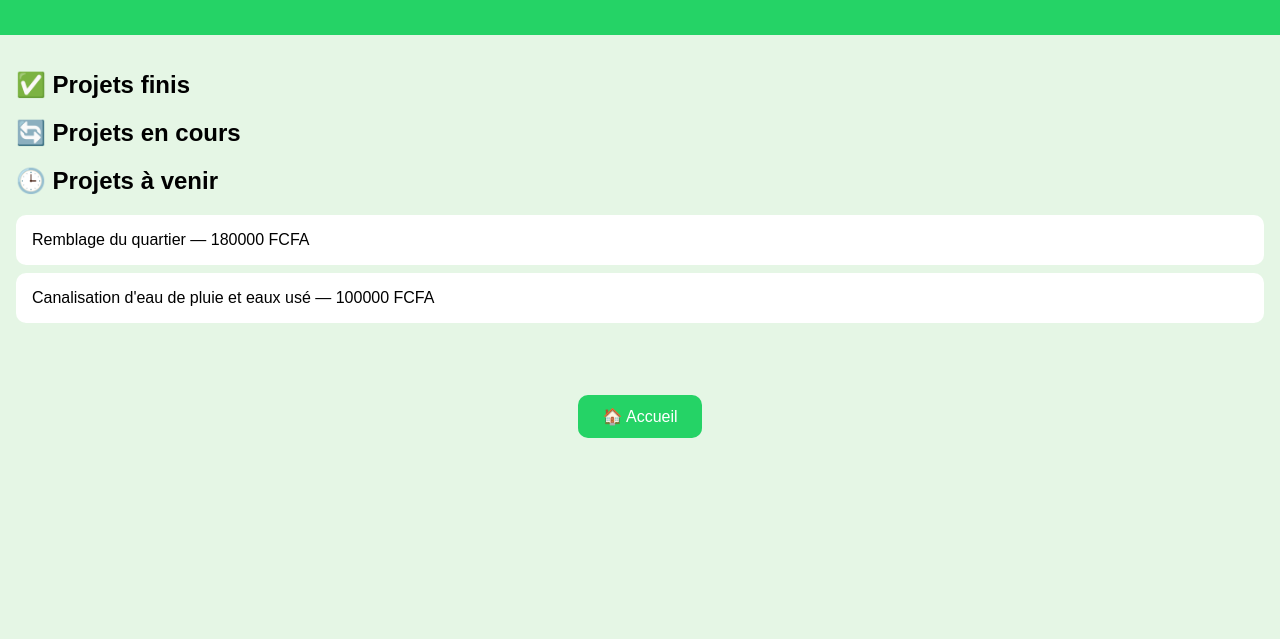
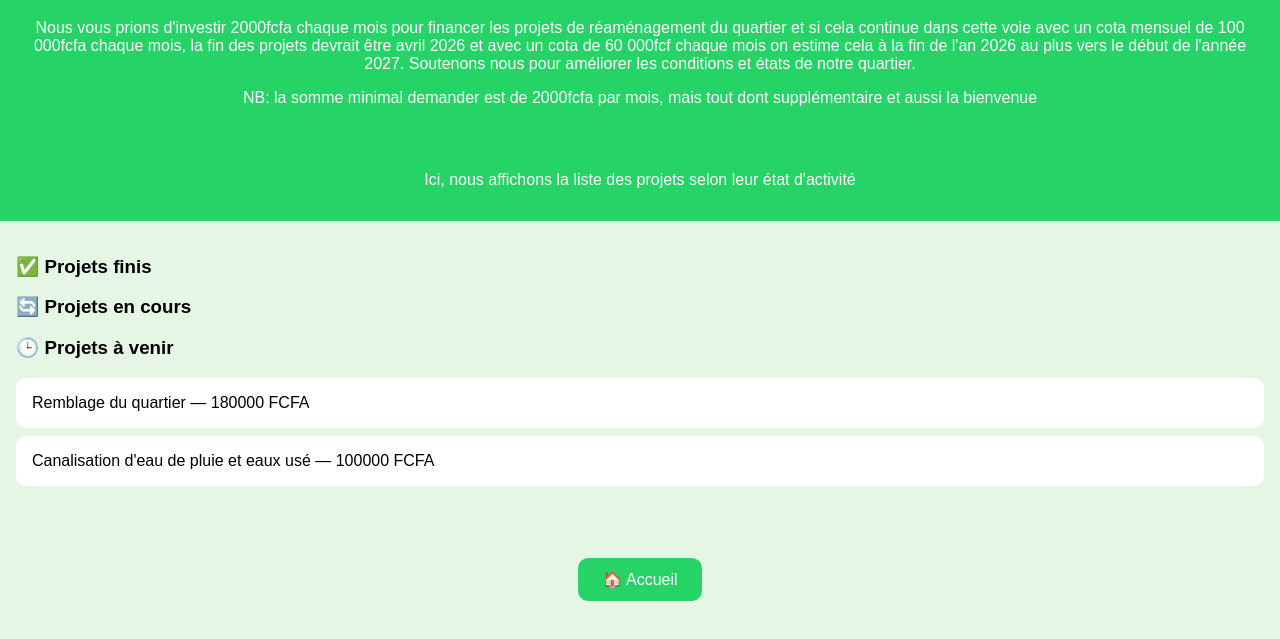
Before and after one commit to Nouredine227/carriere, a plain HTML site: page projets.html in a window 1280 px wide. Shown: the part 77-716 px from the top of the page. Drawn offline with Linux system fonts and the light colour scheme.

Commit message:
Update projets.html

```diff
--- a/projets.html
+++ b/projets.html
@@ -11,13 +11,19 @@
 <body>
   <header>
     <h1>Projets</h1>
+    <p>Nous vous prions d'investir 2000fcfa chaque mois pour financer les projets de réaménagement du quartier et si cela continue dans cette voie avec un cota mensuel de 100 000fcfa chaque mois, la fin des projets devrait être avril 2026 et avec un cota de 60 000fcf chaque mois on estime cela à la fin de l'an 2026 au plus vers le début de l'année 2027.
+Soutenons nous pour améliorer les conditions et états de notre quartier.</p>
+  <p>NB: la somme minimal demander est de 2000fcfa par mois, mais tout dont supplémentaire et aussi la bienvenue</p>
+  </header>
+  <header>
+    <p>Ici, nous affichons la liste des projets selon leur état d'activité<p/>
   </header>
   <section class="projets">
-    <h2>✅ Projets finis</h2>
+    <h3>✅ Projets finis</h3>
     <ul id="projetsFini"></ul>
-    <h2>🔄 Projets en cours</h2>
+    <h3>🔄 Projets en cours</h3>
     <ul id="projetsCours"></ul>
-    <h2>🕒 Projets à venir</h2>
+    <h3>🕒 Projets à venir</h3>
     <ul id="projetsAvenir"></ul>
   </section>
   <div class="buttons">
```
